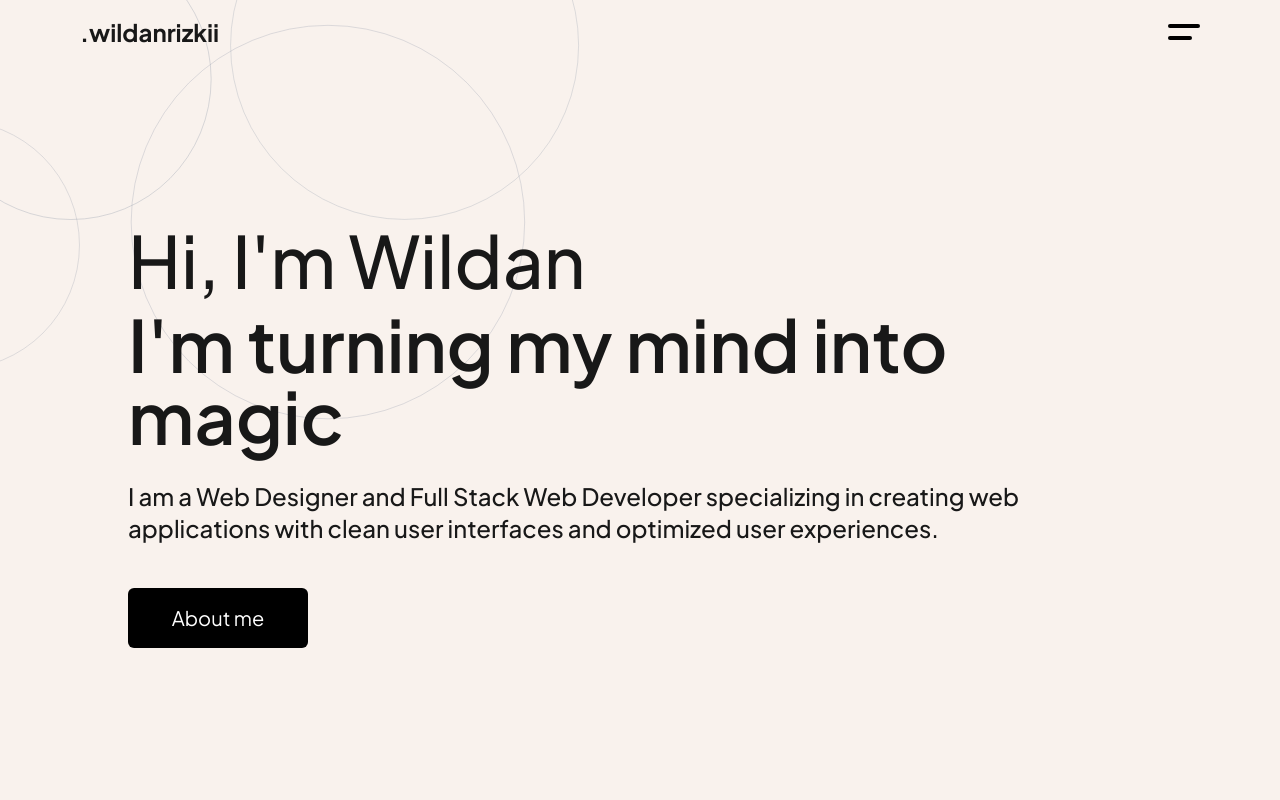
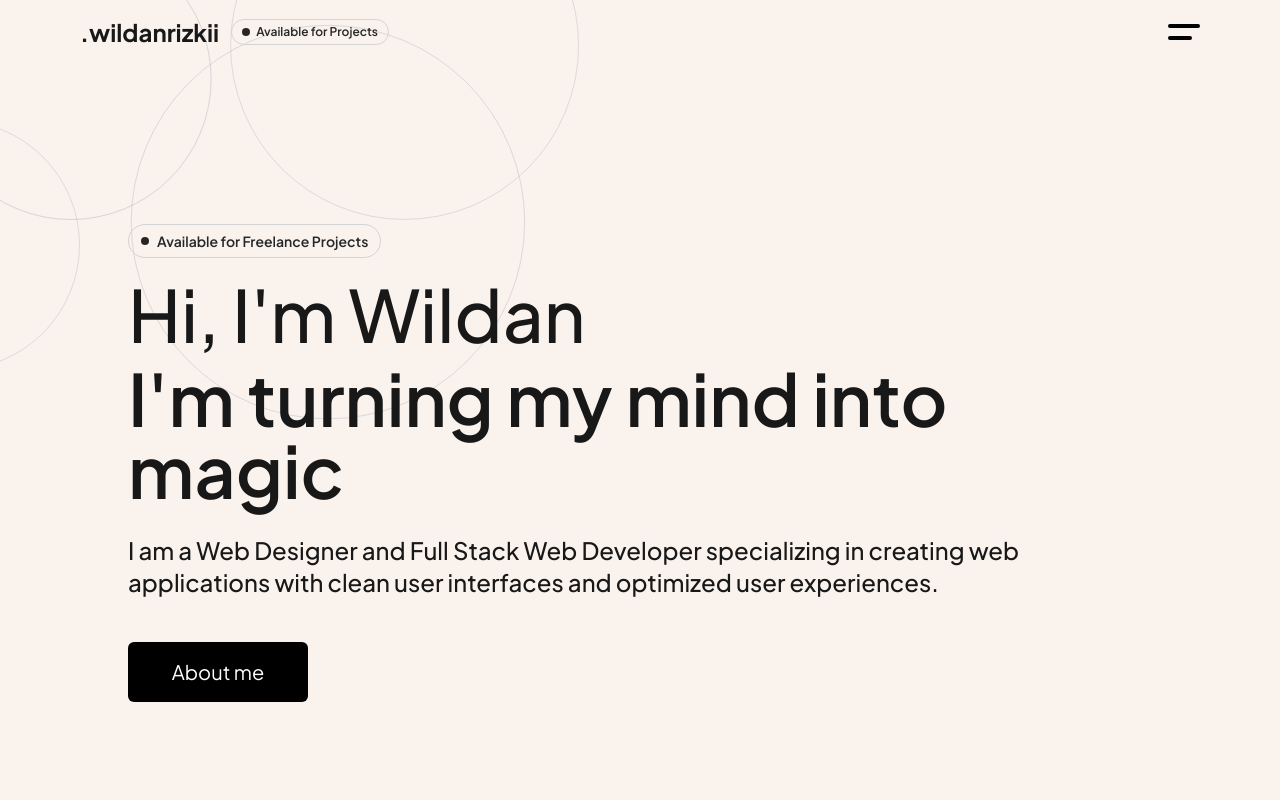
Before and after one commit to wildanrizkii/profile-portfolio, a Next.js app: page / in a window 1280 px wide. Shown: the top 800 px of the page. Built offline with nearby package versions, Linux system fonts and the light colour scheme.

Commit message:
feat: implement core portfolio components including Home, Navbar, About, and 404 pages with animation support.

```diff
--- a/src/components/About/index.jsx
+++ b/src/components/About/index.jsx
@@ -134,6 +134,16 @@ const About = () => {
             {/* Left side: Typography, Name & Quick Facts */}
             <div className="lg:col-span-6 space-y-8">
               <motion.div className="space-y-4" variants={fadeInUp}>
+                <motion.div
+                  variants={fadeInUp}
+                  className="flex items-center gap-2 px-3 py-1.5 rounded-full border border-neutral-300 bg-transparent text-neutral-800 text-sm font-semibold w-fit select-none mb-1"
+                >
+                  <span className="relative flex h-2 w-2">
+                    <span className="animate-ping absolute inline-flex h-full w-full rounded-full bg-neutral-400 opacity-75"></span>
+                    <span className="relative inline-flex rounded-full h-2 w-2 bg-neutral-800"></span>
+                  </span>
+                  Available for Freelance Projects
+                </motion.div>
                 <h1 className="text-4xl sm:text-6xl font-semibold text-dark-gray leading-tight">
                   Wildan Rizki Nurfauzi
                 </h1>
@@ -186,6 +196,16 @@ const About = () => {
                 >
                   Hire Me
                   <ChevronRight className="w-4 h-4" />
+                </motion.a>
+                <motion.a
+                  href="/files/cv.pdf"
+                  download="en_CV_Wildan_Rizki_Nurfauzi_2025.pdf"
+                  className="flex items-center gap-2 px-6 py-3.5 border-2 border-neutral-300 rounded-md text-neutral-800 text-sm font-semibold hover:border-black hover:text-black transition-colors shadow-lg cursor-none clickable bg-white/40 backdrop-blur-sm"
+                  whileHover={{ scale: 1.05 }}
+                  whileTap={{ scale: 0.95 }}
+                >
+                  Download CV
+                  <Download className="w-4 h-4" />
                 </motion.a>
               </div>
             </motion.div>
--- a/src/components/Constraction/index.jsx
+++ b/src/components/Constraction/index.jsx
@@ -99,19 +99,17 @@ const Constraction = () => {
             >
               This section is currently under development
             </motion.h1>
-            <motion.div
-              variants={fadeInUp}
-              className="relative z-10"
-            >
+            <motion.div variants={fadeInUp} className="flex justify-center relative z-10">
+              <Link href="/">
                 <motion.button
-                className="mt-2 md:mt-8 px-4 py-4 bg-black rounded-sm text-white focus:outline-none text-xl w-[180px]"
+                  className="mt-2 md:mt-8 px-4 py-4 bg-black rounded-md text-white focus:outline-none text-lg md:text-xl w-50 flex items-center justify-center cursor-pointer font-medium"
                   whileHover={{ scale: 1.05 }}
                   whileTap={{ scale: 0.95 }}
                   transition={{ type: "spring", stiffness: 300 }}
-                onClick={() => router.push("/")}
                 >
                   Back to Home
                 </motion.button>
+              </Link>
             </motion.div>
           </motion.div>
         </motion.section>
--- a/src/components/HalamanTidakAda.jsx
+++ b/src/components/HalamanTidakAda.jsx
@@ -1,6 +1,6 @@
 "use client";
 import React, { useState, useEffect } from "react";
-import { useRouter } from "next/navigation";
+import Link from "next/link";
 import Navbar from "@/components/Navbar/";
 import { motion } from "framer-motion";
 import { usePathname } from "next/navigation";
@@ -41,7 +41,6 @@ const navbarFadeDown = {
 };
 
 const HalamanTidakAda = () => {
-  const router = useRouter();
   const pathname = usePathname();
   const { isTransitioning } = useTransitionState();
 
@@ -99,16 +98,17 @@ const HalamanTidakAda = () => {
             >
               This Page does not exist
             </motion.h1>
-            <motion.div variants={fadeInUp} className="flex justify-center">
+            <motion.div variants={fadeInUp} className="flex justify-center relative z-10">
+              <Link href="/">
                 <motion.button
-                className="mt-2 md:mt-8 px-4 py-4 bg-black rounded-md text-white focus:outline-none text-lg md:text-xl w-[200px]"
+                  className="mt-2 md:mt-8 px-4 py-4 bg-black rounded-md text-white focus:outline-none text-lg md:text-xl w-50 flex items-center justify-center cursor-pointer font-medium"
                   whileHover={{ scale: 1.05 }}
                   whileTap={{ scale: 0.95 }}
                   transition={{ type: "spring", stiffness: 300 }}
-                onClick={() => router.push("/")}
                 >
                   Back to Home
                 </motion.button>
+              </Link>
             </motion.div>
           </motion.div>
         </motion.section>
--- a/src/components/Home/index.jsx
+++ b/src/components/Home/index.jsx
@@ -102,6 +102,16 @@ const Portfolio = () => {
             className="w-full max-w-5xl mx-auto grid gap-4 md:gap-3"
             variants={staggerChildren}
           >
+            <motion.div
+              variants={fadeInUp}
+              className="flex items-center gap-2 px-3 py-1.5 rounded-full border border-neutral-300 bg-transparent text-neutral-800 text-sm font-semibold w-fit select-none mb-2"
+            >
+              <span className="relative flex h-2 w-2">
+                <span className="animate-ping absolute inline-flex h-full w-full rounded-full bg-neutral-400 opacity-75"></span>
+                <span className="relative inline-flex rounded-full h-2 w-2 bg-neutral-800"></span>
+              </span>
+              Available for Freelance Projects
+            </motion.div>
             <motion.h1
               className="text-3xl md:text-7xl font-medium text-dark-gray"
               variants={fadeInUp}
@@ -124,7 +134,7 @@ const Portfolio = () => {
             </motion.h1>
             <motion.div variants={fadeInUp}>
               <motion.button
-                className="mt-2 md:mt-8 px-4 py-4 bg-black rounded-md text-white focus:outline-none text-lg md:text-xl w-[150px] md:w-[180px]"
+                className="mt-2 md:mt-8 px-4 py-4 bg-black rounded-md text-white focus:outline-none text-lg md:text-xl w-37.5 md:w-45"
                 whileHover={{ scale: 1.05 }}
                 whileTap={{ scale: 0.95 }}
                 transition={{ type: "spring", stiffness: 300 }}
@@ -496,7 +506,7 @@ const Workflow = () => {
                 Step {step.num}
               </span>
               <h3 className="text-xl font-bold text-black pt-2">{step.title}</h3>
-              <p className="text-sm text-gray-600 font-medium leading-relaxed leading-5">
+              <p className="text-sm text-gray-600 font-medium leading-relaxed">
                 {step.desc}
               </p>
             </div>
--- a/src/components/Navbar/index.jsx
+++ b/src/components/Navbar/index.jsx
@@ -184,10 +184,19 @@ const Navbar = () => {
       >
         <div className="max-w-6xl mx-auto px-4">
           <div className="flex justify-between items-center">
-            {/* Logo */}
-            <div className="text-2xl font-bold text-dark-gray hover:text-primary relative group z-50">
-              <span className="relative z-10">.wildanrizkii</span>
-              <span className="absolute bottom-0 left-0 w-0 h-1 bg-primary transition-all duration-300 group-hover:w-full"></span>
+            {/* Logo & Availability Status */}
+            <div className="flex items-center gap-3 relative z-50">
+              <div className="text-2xl font-bold text-dark-gray hover:text-primary relative group">
+                <span className="relative z-10">.wildanrizkii</span>
+                <span className="absolute bottom-0 left-0 w-0 h-1 bg-primary transition-all duration-300 group-hover:w-full"></span>
+              </div>
+              <div className="flex items-center gap-1.5 px-2.5 py-1 rounded-full border border-neutral-300 bg-transparent text-neutral-800 text-[10px] sm:text-xs font-semibold select-none">
+                <span className="relative flex h-1.5 w-1.5 sm:h-2 sm:w-2">
+                  <span className="animate-ping absolute inline-flex h-full w-full rounded-full bg-neutral-400 opacity-75"></span>
+                  <span className="relative inline-flex rounded-full h-1.5 w-1.5 sm:h-2 sm:w-2 bg-neutral-800"></span>
+                </span>
+                <span className="hidden sm:inline">Available for Projects</span>
+              </div>
             </div>
 
             <button
```
Also changed, not shown: 1 other file (tests, documents, lock files or other folders). Lines whose indentation alone changed are shown as unchanged.
